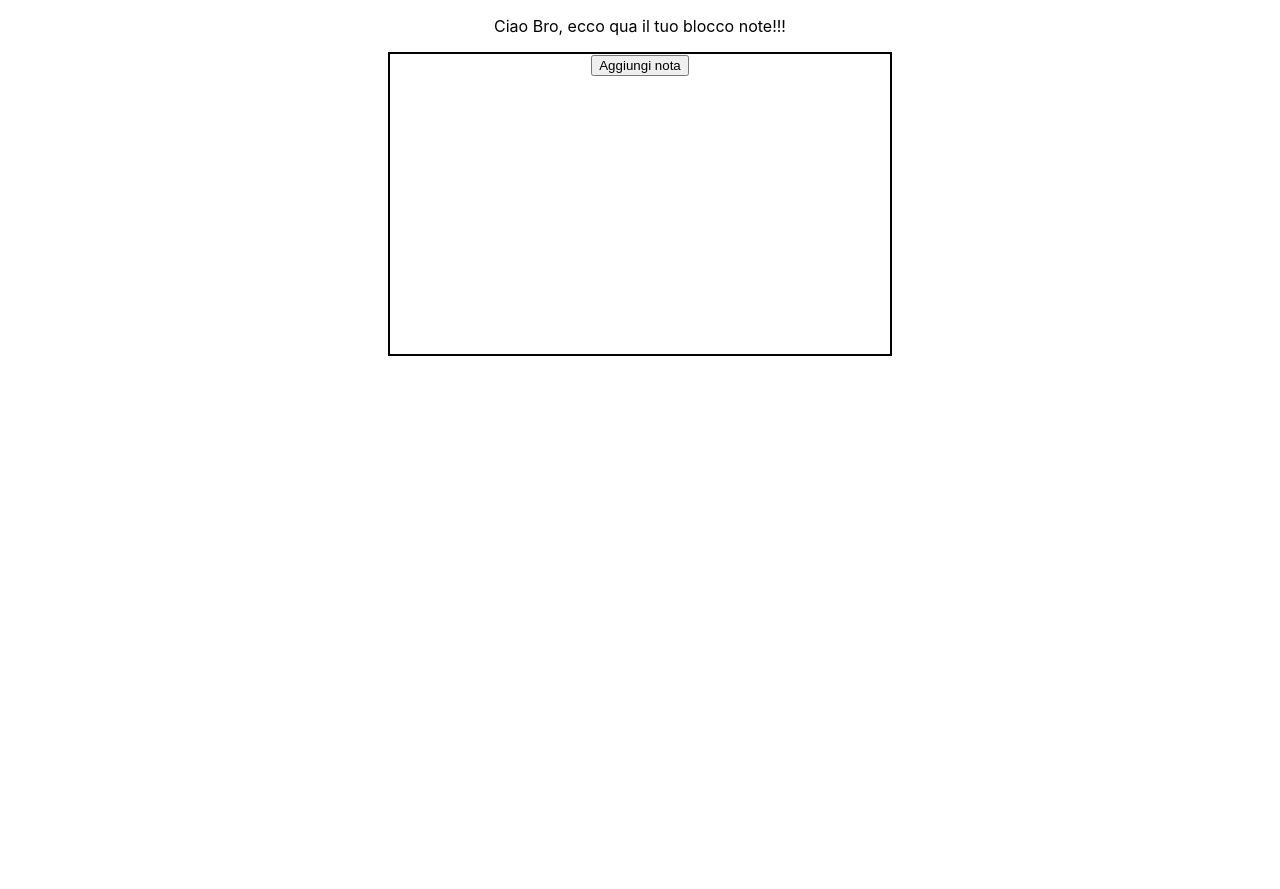
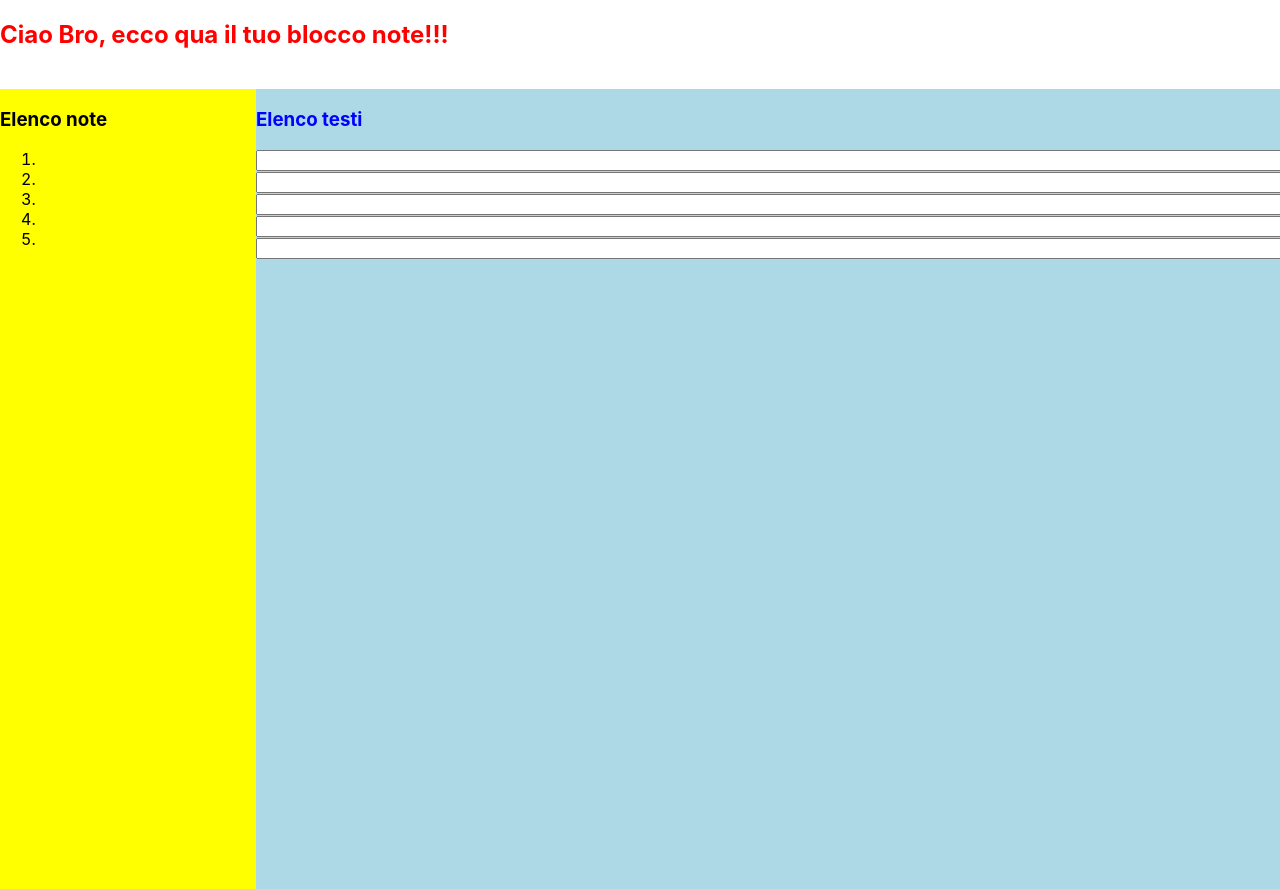
Before and after one commit to Cenzino21/blocco_note, a React (Create React App) app: page / in a window 1280 px wide. Before the commit the page ends 800 px from the top, so only its background shows below. Built offline with nearby package versions, Linux system fonts and the light colour scheme.

Commit message:
Commit 2

```diff
--- a/public/index.html
+++ b/public/index.html
@@ -29,6 +29,7 @@
   <body>
     <noscript>You need to enable JavaScript to run this app.</noscript>
     <div id="root"></div>
+
     <!--
       This HTML file is a template.
       If you open it directly in the browser, you will see an empty page.
--- a/src/App.css
+++ b/src/App.css
@@ -1,45 +1,25 @@
-.App {
-  text-align: center;
+#messaggioDiBenvenuto {
+  color: red;
 }
 
-.App-logo {
-  height: 40vmin;
-  pointer-events: none;
+.contenitore{
+  position: absolute;
+  display: flex;
+  width: 100%;
+  height: 100%;
 }
 
-@media (prefers-reduced-motion: no-preference) {
-  .App-logo {
-    animation: App-logo-spin infinite 20s linear;
-  }
+#parteNote {
+  background-color: yellow;
+  width: 20%;
 }
 
-.App-header {
-  background-color: #282c34;
-  min-height: 100vh;
-  display: flex;
-  flex-direction: column;
-  align-items: center;
-  justify-content: center;
-  font-size: calc(10px + 2vmin);
-  color: white;
+#parteTesto {
+  background-color: lightblue;
+  color: blue;
+  width: 80%;
 }
 
-.App-link {
-  color: #61dafb;
+.inserimentoTesto {
+  width: 100%;
 }
-
-@keyframes App-logo-spin {
-  from {
-    transform: rotate(0deg);
-  }
-  to {
-    transform: rotate(360deg);
-  }
-}
-
-#NuovaNota {
-  margin: 0 auto;
-  border: 2px solid #000000;
-  height: 300px;
-  width: 500px;
-}
--- a/src/App.jsx
+++ b/src/App.jsx
@@ -1,26 +1,44 @@
 import './App.css';
-import { useState } from 'react';
+//import { useState } from 'react';
 
-function AggiungiNota() {
+
+/*function Tabella() {
   const[numeroNota, setNumeroNota] = useState(0);
-  return(
-    <button onClick={() => setNumeroNota(numeroNota + 1)}>Aggiungi nota</button>
-  );
-}
-
-function Tabella() {
+  const[testoNota, setTestoNota] = useState("testo");
   return(
     <div id="NuovaNota">
-      <AggiungiNota />
+      <div>
+      <button onClick={() => setNumeroNota(numeroNota + 1) && setTestoNota("testo")}>Aggiungi nota</button> <br/>
+      <p>{numeroNota} {testoNota}</p>
+      </div>
     </div>
   );
-}
+}*/
 
 function App() {
   return (
     <div className="App">
-      <p>Ciao Bro, ecco qua il tuo blocco note!!!</p>
-      <Tabella />
+      <h2 id="messaggioDiBenvenuto">Ciao Bro, ecco qua il tuo blocco note!!!</h2> <br/>
+      <div class="contenitore">
+        <div id="parteNote">
+          <h3>Elenco note</h3>
+          <ol>
+            <li></li>
+            <li></li>
+            <li></li>
+            <li></li>
+            <li></li>
+          </ol>
+        </div>
+        <div id="parteTesto">
+          <h3>Elenco testi</h3>
+          <input type="text" class="inserimentoTesto"></input> <br/>
+          <input type="text" class="inserimentoTesto"></input> <br/>
+          <input type="text" class="inserimentoTesto"></input> <br/>
+          <input type="text" class="inserimentoTesto"></input> <br/>
+          <input type="text" class="inserimentoTesto"></input>
+        </div>
+        </div>
     </div>
   );
 }
```
